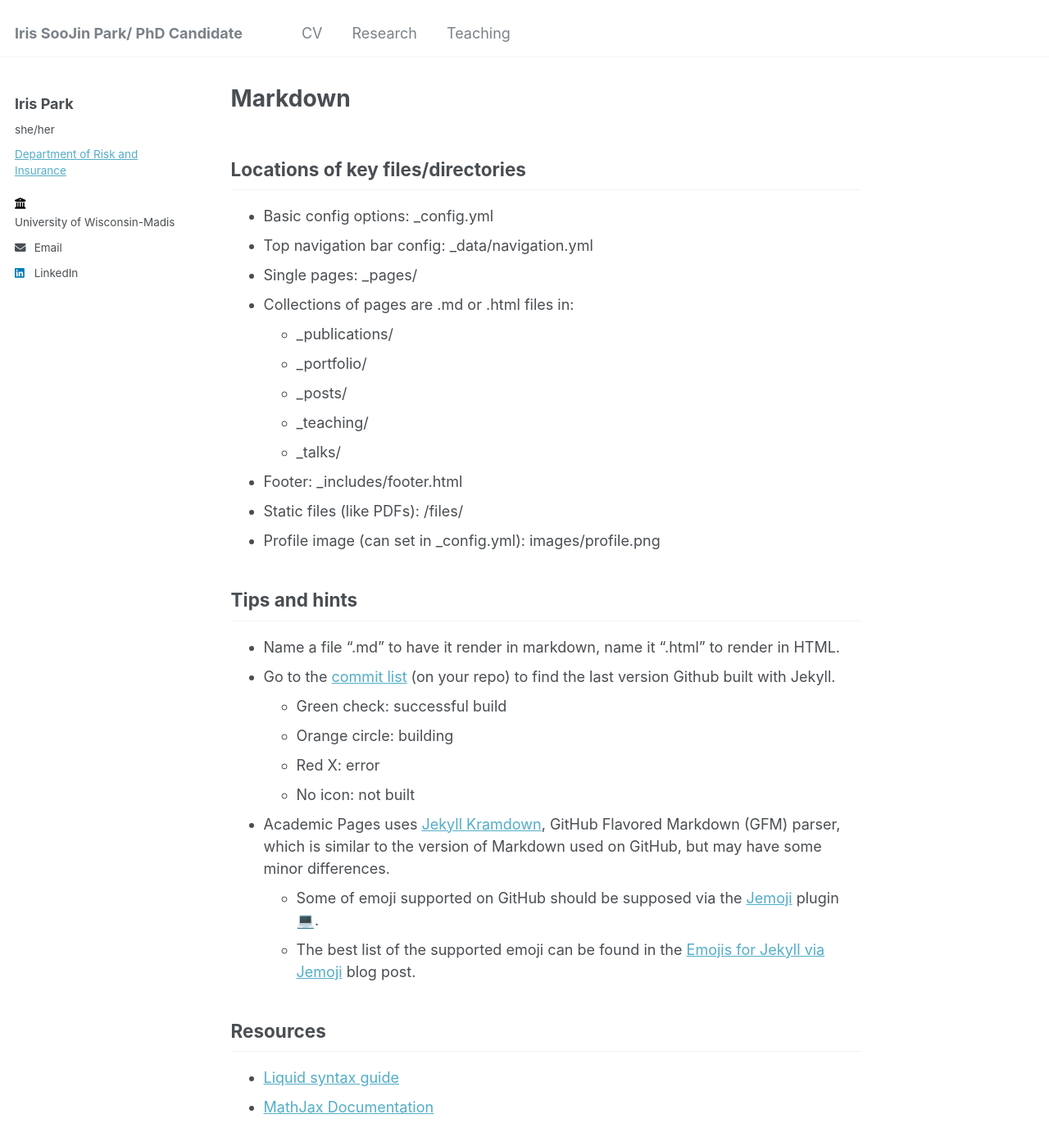
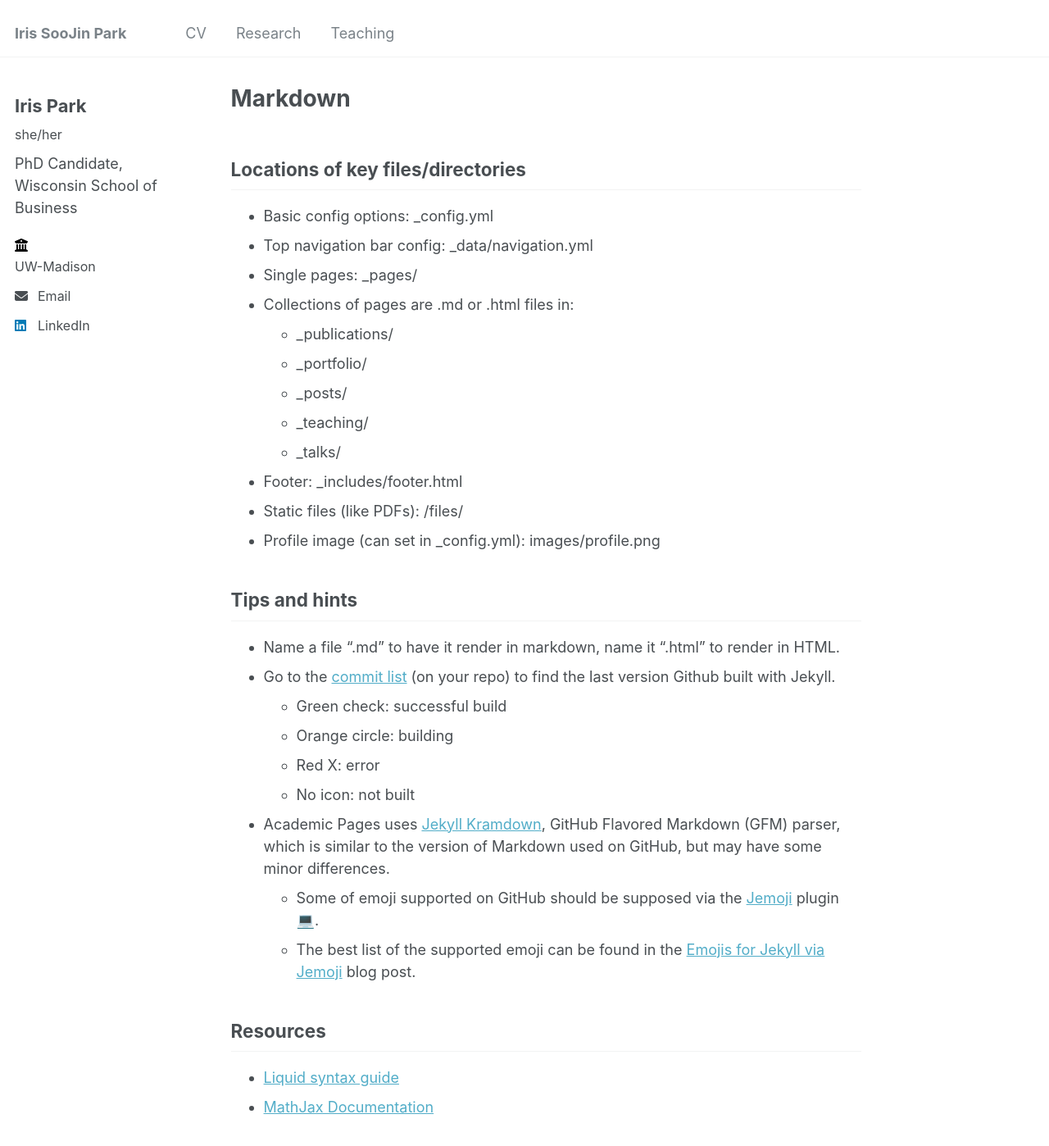
Before and after one commit to Iris-SooJin-Park/Iris-SooJin-Park.github.io, a Jekyll site: the page built from _pages/markdown.md, in a window 1280 px wide and 1400 px high. Shown: the whole window at 82% size. Built offline with Jekyll 4.4.1, drawn with Linux system fonts in a browser that asks for light colours; emoji names are drawn with the system emoji font.

Commit message:
change font

```diff
--- a/_config.yml
+++ b/_config.yml
@@ -8,7 +8,7 @@
 
 # Basic Site Settings
 locale                   : "en-US"
-title                    : "Iris SooJin Park/ PhD Candidate"
+title                    : "Iris SooJin Park"
 title_separator          : "-"
 name                     : &name "Your Name"
 description              : &description "personal description"
@@ -24,8 +24,8 @@ author:
   #avatar           : "profile.png"
   name             : "Iris Park"
   pronouns         : "she/her"
-  bio              : '<a href="https://business.wisc.edu/faculty-research/risk-insurance/" target="_blank">Department of Risk and Insurance</a>'
-  employer         : '<a href="https://www.wisc.edu/" target="_blank">University of Wisconsin-Madison</a>'
+  bio              : "PhD Candidate, Wisconsin School of Business"
+  employer         : '<a href="https://www.wisc.edu/" target="_blank">UW-Madison</a>'
   uri              : # URL
   email            : "park487@wisc.edu"
   linkedin         : "iris-soojin-park-8762a7153/"
--- a/_sass/_sidebar.scss
+++ b/_sass/_sidebar.scss
@@ -1,9 +1,5 @@
 /* ==========================================================================
    SIDEBAR
-   ========================================================================== */
-
-/*
-   Default
    ========================================================================== */
 
    .sidebar {
@@ -39,15 +35,16 @@
     h2, h3, h4, h5, h6 {
       margin-bottom: 0;
       font-family: $sans-serif-narrow;
+      font-size: 20px; /* Adjust heading font size in the sidebar */
     }
 
     h3, h4 {
-    font-size: $type-size-5;
+      font-size: 18px; /* Adjust font size for h3 and h4 if needed */
     }
 
     p, li {
       font-family: $sans-serif;
-    font-size: $type-size-6;
+      font-size: 16px; /* Increase general font size in the sidebar */
       line-height: 1.5;
     }
 
@@ -123,9 +120,10 @@
       margin-bottom: 10px;
     }
   }
+
   .sidebar .author__name {
     font-family: $sans-serif;
-  font-size: $type-size-5;
+    font-size: 22px; /* Increase font size of the author's name */
   }
 
   .sidebar .author__desktop {
@@ -151,6 +149,11 @@
       margin-top: 10px;
       margin-bottom: 20px;
     }
+  }
+
+  .sidebar .author__bio {
+    font-family: $sans-serif;
+    font-size: 18px; /* Increase font size of the bio */
   }
 
   .author__urls-wrapper {
@@ -250,7 +253,7 @@
       padding-top: 2px;
       padding-bottom: 2px;
       color: inherit;
-    font-size: $type-size-5;
+      font-size: 16px; /* Increase font size of the author links */
       text-decoration: none;
 
       &:hover {
```
Lines whose indentation alone changed are shown as unchanged.
